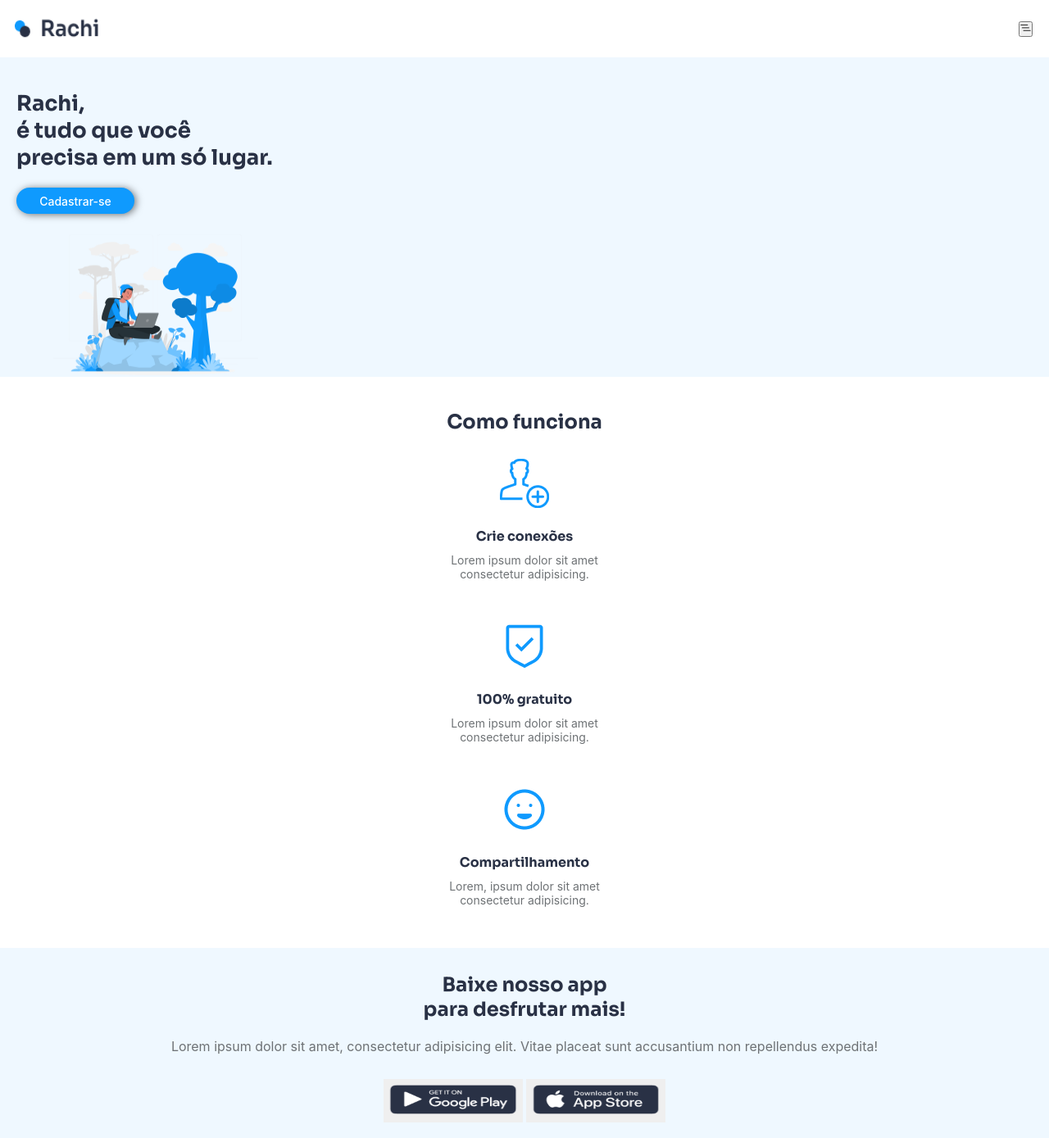
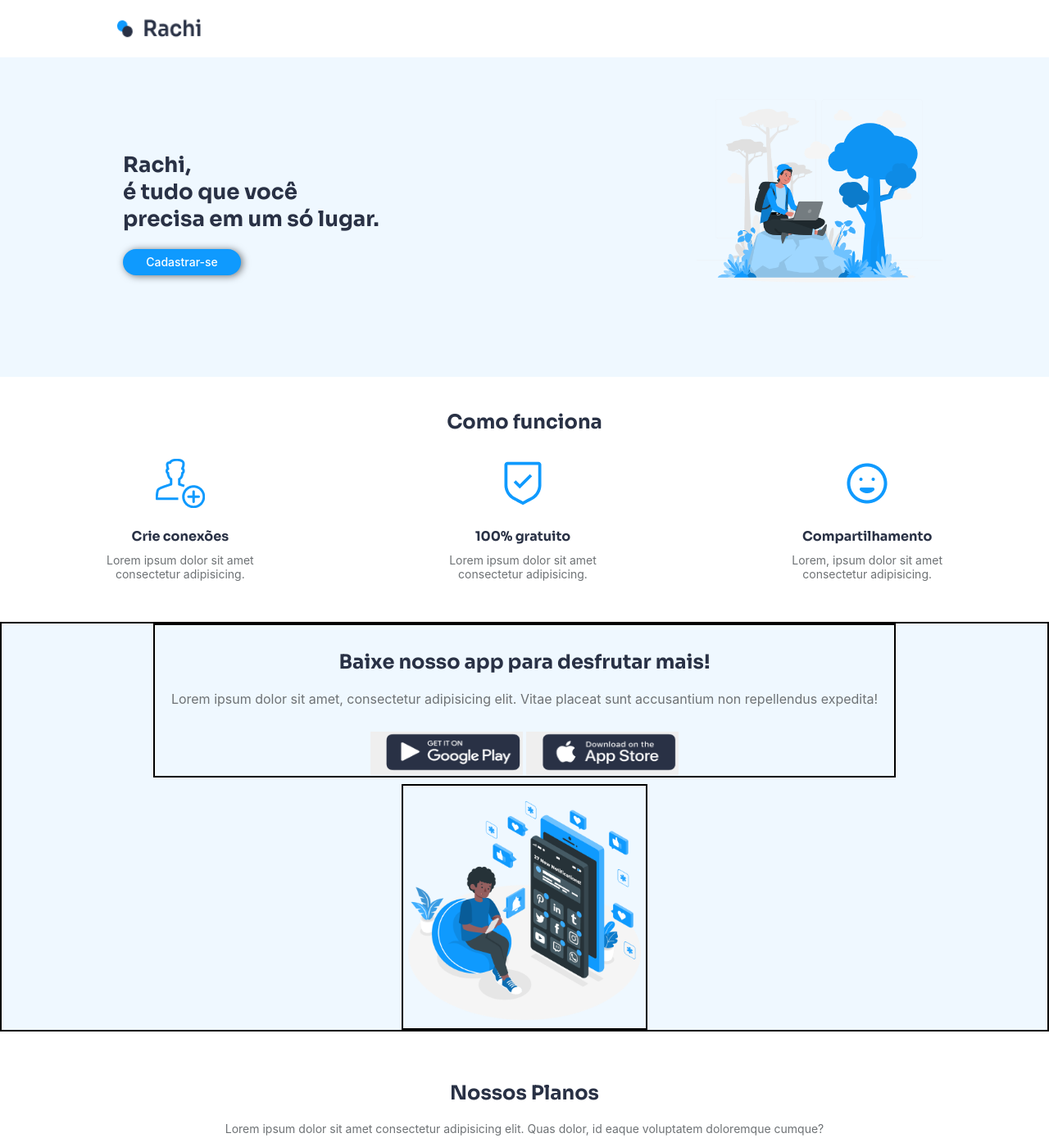
Before and after one commit to hgmessias/Rachi, a plain HTML site: page index.html in a window 1280 px wide. Shown: the top 1389 px of the page at 82% size. Drawn offline with nearby package versions, Linux system fonts and the light colour scheme; a web font is replaced by a local one.

Commit message:
Atualização pela metade, restante Mônica irá fazer

```diff
--- a/index.html
+++ b/index.html
@@ -12,7 +12,6 @@
 </head>
 
 <body>
-
     <header>
         <img src="./assets/images/Group 33553.png" alt="logorachi">
         <button id="handlerNavebar">
@@ -22,8 +21,8 @@
             <ul>
                 <li> <a href="#"></a> Funcionalidades</li>
                 <li> <a href="#"></a> APP</li>
-                    <li><a href="#"></a> Planos</li>
-                    <li><a href="#"></a> Contato</li>
+                <li> <a href="#"></a> Planos</li>
+                <li> <a href="#"></a> Contato</li>
             </ul>
         </nav>
     </header>
@@ -43,6 +42,7 @@
         </section>
         <section class="text2">
             <h1> Como funciona </h1>
+            <section>
                 <div>
                     <img src="./assets/icons/person.png" alt="person">
                     <h3> Crie conexões </h3>
@@ -61,7 +61,9 @@
                     <p>Lorem, ipsum dolor sit amet <br> consectetur adipisicing.</p>
                 </div>
             </section>
+        </section>
         <section  class="text3">
+            <section>
                 <div>
                     <h1> Baixe nosso app <br> para desfrutar mais! </h1>
                     <p>Lorem ipsum dolor sit amet, consectetur adipisicing elit. Vitae placeat sunt accusantium non
@@ -75,6 +77,8 @@
                         <img class="icon_css" src="./assets/images/apple.png" alt="App">
                     </button>
                 </div>
+            </section>
+            <img src="./assets/images/New notifications-amico 1.png" alt="Guy with tech">
         </section>
 
         <section class="text4">
--- a/styles/mobile.css
+++ b/styles/mobile.css
@@ -99,11 +99,11 @@ header>img {
     margin-top: 40px;
 }
 
-.text2>div{
+.text2>section>div{
     margin-bottom: 50px;
 }
 
-.text2>div>h3{
+.text2>section>div>h3{
     font-family: var(--FontSora);
     color: var(--TitleColor);
     font-size: 1rem;
@@ -111,7 +111,7 @@ header>img {
     margin-top: 20px;
 }
 
-.text2>div>p{
+.text2>section>div>p{
     font-family: var(--FontInter);
     color: var(--ParagraColor);
     font-size: 14px;
@@ -126,7 +126,7 @@ header>img {
     flex-direction: column;
 }
 
-.text3>div>h1{
+.text3>section>div>h1{
     font-family: var(--FontSora);
     color: var(--TitleColor);
     font-size: 24px;
@@ -137,7 +137,7 @@ header>img {
     margin-bottom: 20px;
 }
 
-.text3>div>p{
+.text3>section>div>p{
     font-family: var(--FontInter);
     color: var(--ParagraColor);
     margin-left: 20px;
@@ -146,14 +146,18 @@ header>img {
     margin-bottom: 30px;
 }
 
-.text3>div>button{
-    border: var(--TitleColor);
+.text3>section>div>button{
+    border: none;
+}
+
+.text3>img{
+    display: none;
 }
 
 .icon_css{
     width: 170px;
     height: 50px;
-    padding: 5px;
+    margin-left: 16px;
 }
 
 .text4{
@@ -339,8 +343,69 @@ hr{
     display: none;
 }
 
-@media screen and  (max-width:1440px) {
-    /* .header-style__links{
+@media screen and  (orientation: landscape) {
+    header{
+        display: flex;
+        justify-content: space-between;
+        padding-left: 130px;
+        padding-right: 130px;
+        background-color: var(--White);
+    }
+
+    #handlerNavebar{
         display: none;
-    } */
+    }
+
+    .inicio{
+        display: flex;
+        justify-content: space-between;
+        padding-left: 130px;
+        padding-right: 130px;
+        align-items: center;
+        padding-bottom: 50px;
+    }
+
+    .image_tree{
+        width: 300px;
+        height: 300px;
+    }
+
+    .text2>section{
+        display: flex;
+        flex-direction: row;
+        justify-content: space-between;
+        padding-left: 130px;
+        padding-right: 130px;
+    }
+
+    .text3>img{
+        display: inline;
+        width: 300px;
+        height: 300px;
+        border: 2px solid black;
+    }
+
+    .text3{
+        display: flex;
+        justify-content: space-between;
+        align-items: center;
+        padding-left: 130px;
+        padding-right: 130px;
+        height: 500px;
+        border: 2px solid black;
+    }
+
+    .text3>section{
+        display: flex;
+        flex-direction: column;
+        justify-content: space-between;
+        align-items: center;
+        border: 2px solid black;
+    }
+
+
+    .text3>section>div>h1>br{
+        display: none;
+    }
+
 }
```
Lines whose indentation alone changed are shown as unchanged.
